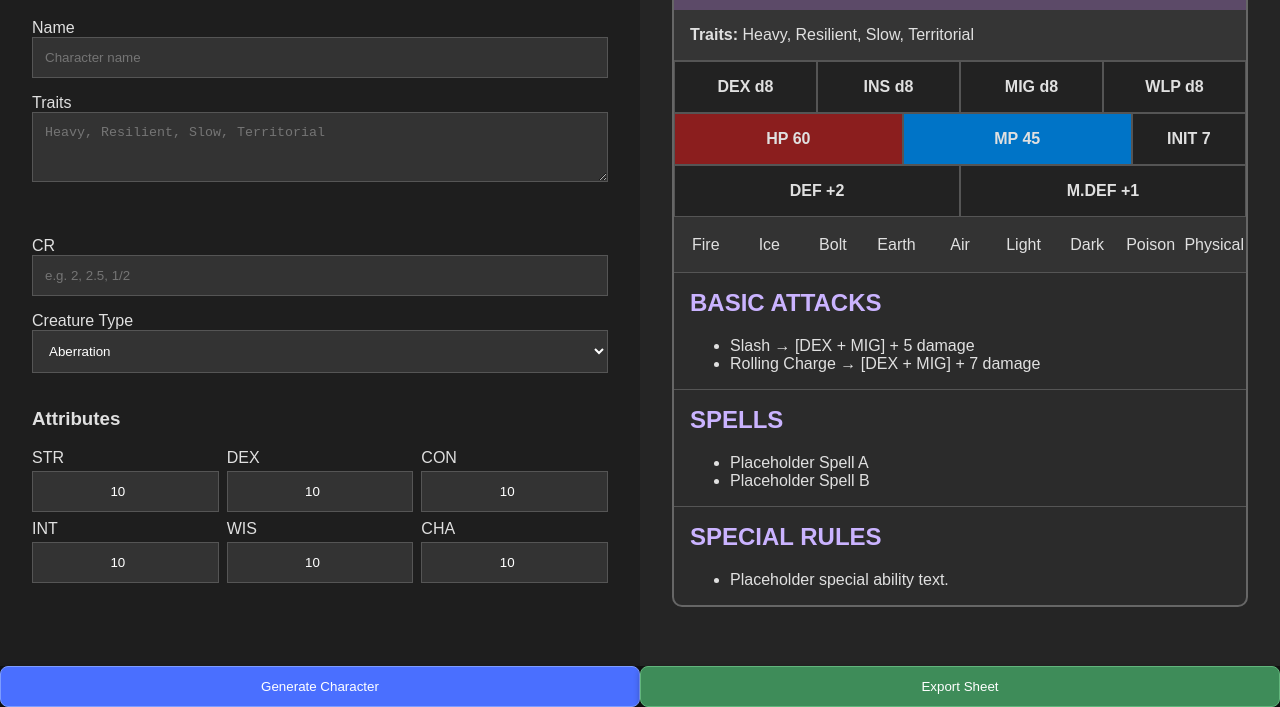
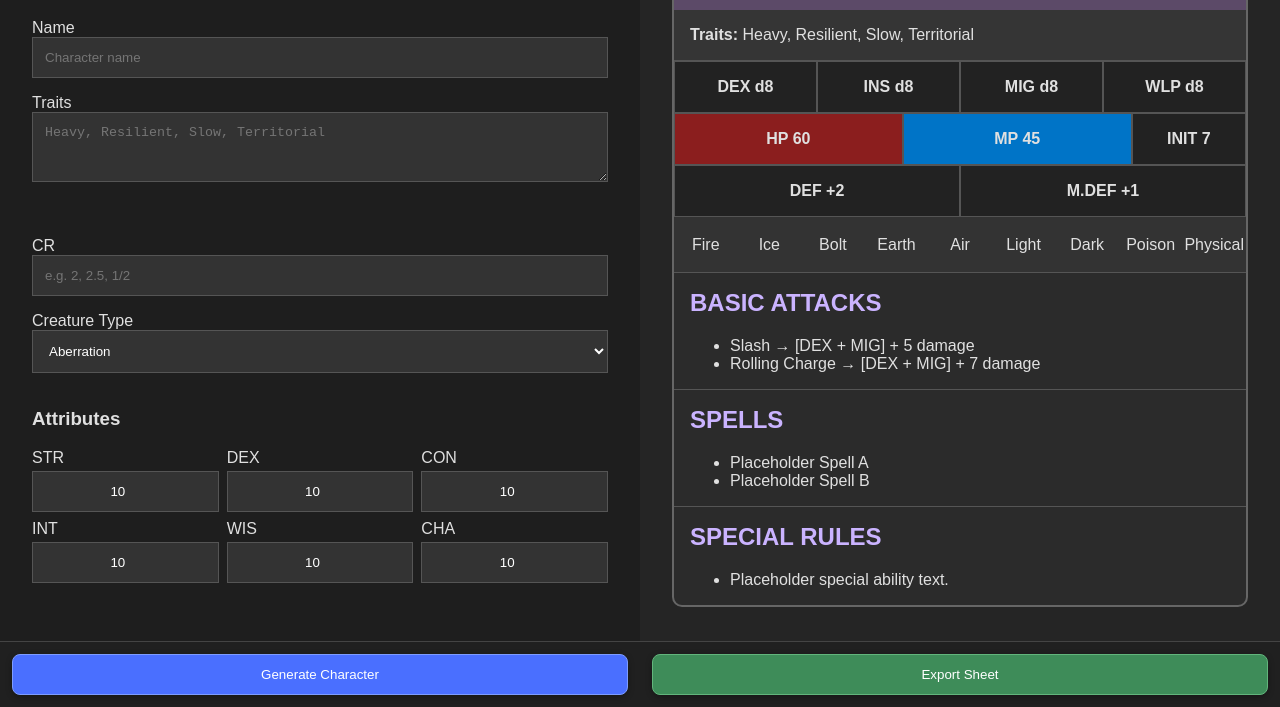
Before and after one commit to DF2877/dnd-to-fabula-ultima, a plain HTML site: page index.html in a window 1280 px wide. Shown: the part 93-800 px from the top of the page. Drawn offline with Linux system fonts and the light colour scheme.

Commit message:
Refactor button structure in index.html

```diff
--- a/index.html
+++ b/index.html
@@ -117,9 +117,11 @@
 
     </div>
 
-    <button id="generateBtn" class="panel-button">
-    Generate Character
-</button>
+    <div class="panel-footer">
+        <button id="generateBtn" class="panel-button">
+            Generate Character
+        </button>
+    </div>
     </div>
 
     <div class="right-panel-wrapper">
@@ -253,10 +255,11 @@
 
 </div>
 
-        <button id="exportBtn"
-                class="panel-button">
+        <div class="panel-footer">
+        <button id="exportBtn" class="panel-button">
             Export Sheet
         </button>
+    </div>
 
 </div>
 </div>
```
